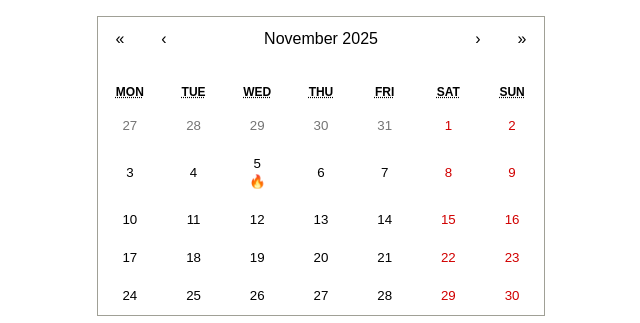
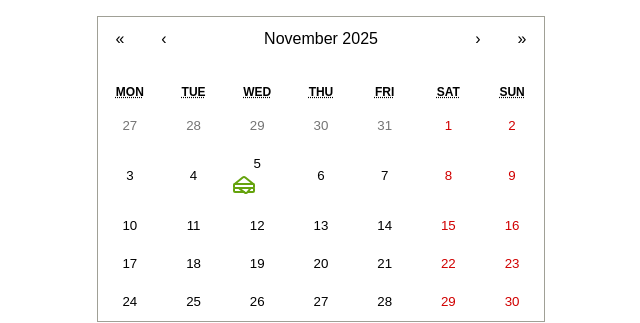
Before and after one commit to ailenGAJI/cd_frontTest, a React (Create React App) app: page /calendar in a window 1280 px wide. Shown: the top 323 px of the page, without its empty margins (319-959 px from the left). Built offline with nearby package versions, Linux system fonts and the light colour scheme; no server answers; sample sign-in values are in the browser's storage.

Commit message:
fix: 캘린더 페이지 오늘 날짜 수정

```diff
--- a/src/pages/CalendarPage.jsx
+++ b/src/pages/CalendarPage.jsx
@@ -2,7 +2,7 @@ import React, { useState, useEffect } from 'react';
 import Calendar from 'react-calendar';
 import 'react-calendar/dist/Calendar.css';
 import '../styles/calendar.css'
-import { Laugh, Meh, Angry } from "lucide-react";
+import { Sandwich } from 'lucide-react';
 import DateSaveMeal from '../components/DateSaveMeal';
 import BottomNavBar from '../components/BottomNavBar';
 import axios from "axios";
@@ -26,7 +26,7 @@ const CalendarPage = () => {
     const today = new Date();
     const isToday = date.toDateString() === today.toDateString();
 
-    return isToday ? <div>🔥</div> : null;
+    return isToday ? <div> <Sandwich className = "text-lime-600"/> </div> : null;
   };
 
   // 백엔드 호출을 위한 포맷 데이트
```
